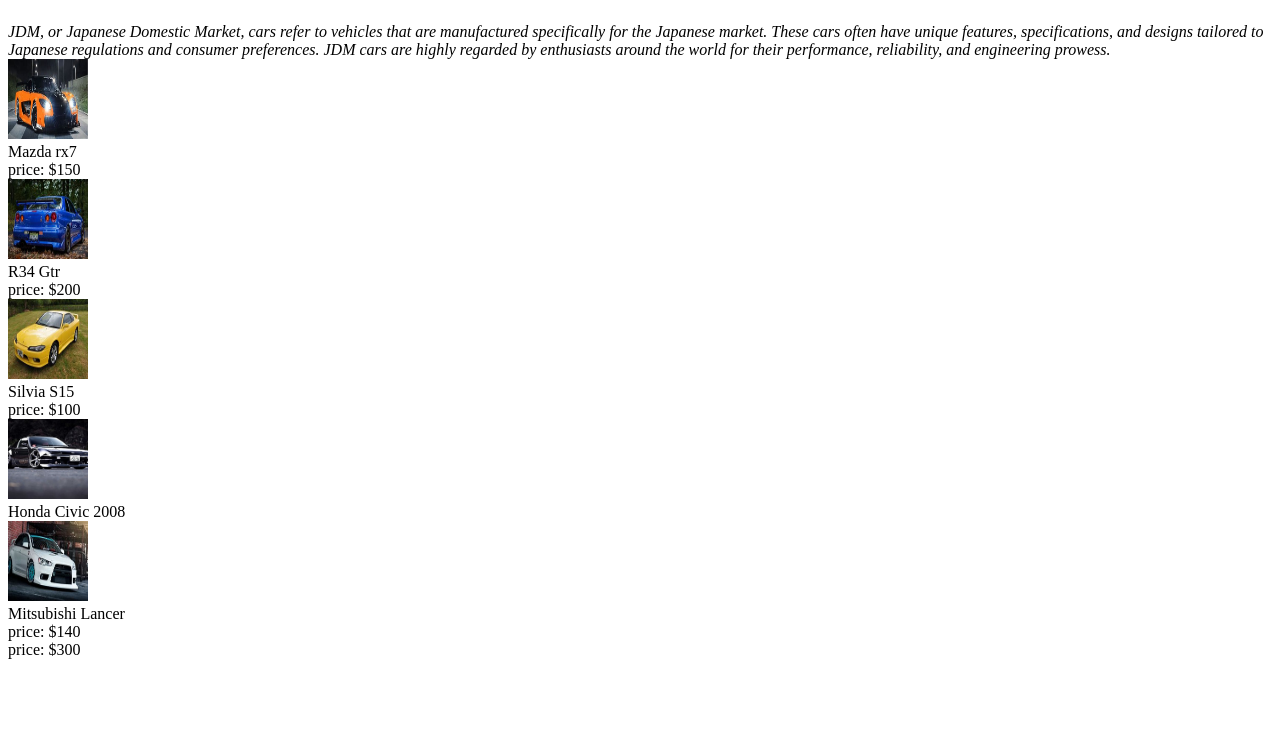
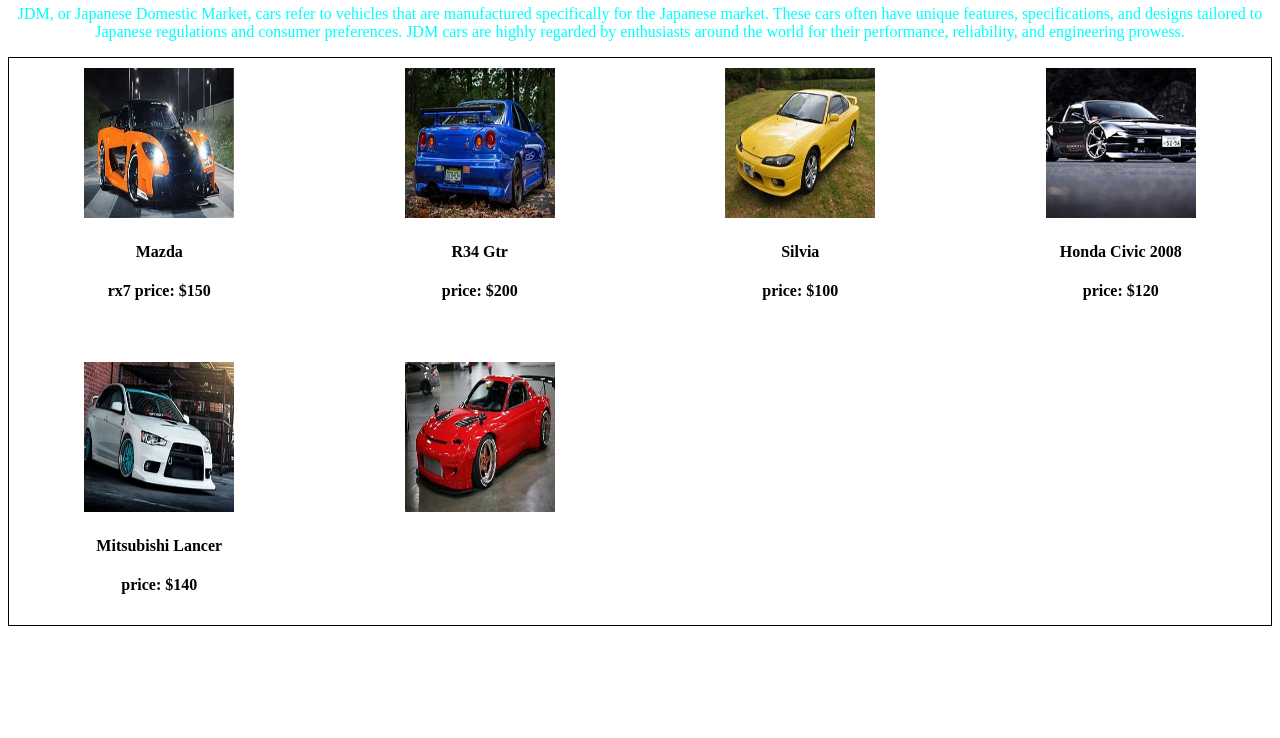
Before and after one commit to Rehanmominn/new-cars-task, a plain HTML site: page project.html in a window 1280 px wide. Shown: the part 62-800 px from the top of the page. Drawn offline with Linux system fonts and the light colour scheme.

Commit message:
remaining

```diff
--- a/project.css
+++ b/project.css
@@ -1,6 +1,38 @@
-@media only screen and (max-width: 1200px){
-    .div{
-        border: 1px solid black;
+.head{
+    text-align: center;
+    color: aqua;
+}
+.main2{
+    border: 1px solid black;
     display: grid;
-    grid-template-columns: auto auto auto;
-}}
+    grid-template-columns: auto auto auto auto;
+    grid-gap: 20px;
+    text-align: center;
+}
+.div1{
+    margin: 10px;
+}
+
+.a{
+    width: 150px;
+    height: 150px;
+}
+.b{
+    width: 150px;
+    height: 150px;
+}
+c.{
+    height: 150px;
+
+}
+d.{
+    height: 150px;
+    width: 150px;
+}
+
+/* @media only screen and (min-width: 1000px){
+    .div0{
+    border: 1px solid black;
+    display: grid;
+    grid-template-columns: auto auto auto auto;
+}} */
--- a/project.html
+++ b/project.html
@@ -5,40 +5,29 @@
     <meta charset="UTF-8">
     <meta name="viewport" content="width=device-width, initial-scale=1.0">
     <title>cars</title>
-    <link href="project.css" rel="stylesheet">
+    <link rel="stylesheet" href="project.css">
 </head>
 
 <body>
-    <section>
-        <div class="div">
-            <h1 class="heading">cars</h1><br />
-            <i>JDM, or Japanese Domestic Market, cars refer to vehicles that are manufactured specifically for the
+        <section class="main">
+            <div class="head"><h1>cars</h1>
+            <p>JDM, or Japanese Domestic Market, cars refer to vehicles that are manufactured specifically for the
                 Japanese market. These cars often have unique features, specifications, and designs tailored to Japanese
                 regulations and consumer preferences. JDM cars are highly regarded by enthusiasts around the world for
-                their performance, reliability, and engineering prowess.</i><br />
-            <div class="div1"><img src="assetsofproject/mazda.jpg" height="80px" width="80px"><br />Mazda
-                rx7<br />price: $150</div>
-            <div class="div2"> <img src="assetsofproject/r34 gtr.jpg" height="80px" width="80px"><br />R34
-                Gtr<br />price: $200</div>
-            <div class="div3"><img src="assetsofproject/silvia.jpg" height="80px" width="80px"><br />Silvia
-                S15<br />price: $100<br /></div>
-            <div class="div4"><img src="assetsofproject/honda.jpg" height="80px width=" 80px"><br /> Honda Civic
-                2008<br /></div>
-            <div class="div5"><img src="assetsofproject/mitsubishi.jpg" height="80px" width="80px"><br />Mitsubishi
-                Lancer<br />price: $140<br />price: $300</div>
-
-
-
-
-
-
-
-
-
-
-
-
-        </div>
+                their performance, reliability, and engineering prowess.</p></div>
+                <div class="main2">
+            <div class="div1"><img class="a" src="assetsofproject/mazda.jpg"><h4>Mazda</h4>
+                <h4>rx7 price: $150</h4></div>
+            <div class="div1"> <img class="a" src="assetsofproject/r34 gtr.jpg"><h4>R34
+                Gtr</h4> <h4>price: $200</h4></div>
+            <div class="div1"><img class="a" src="assetsofproject/silvia.jpg"><h4>Silvia</h4>
+                <h4> price: $100</h4></div>
+            <div class="div1"><img class="a" src="assetsofproject/honda.jpg"><h4> Honda Civic
+                2008</h4> <h4>price: $120</h4></div>
+            <div class="div1"><img class="a" src="assetsofproject/mitsubishi.jpg"><h4>Mitsubishi
+                Lancer</h4> <h4>price: $140</h4></div>
+                <div class="div1"><img class="a" src="assetsofproject/miata.jpg"</div>
+            </div>
     </section>
 
 </body>
```
Also changed, not shown: assetsofproject/mk2.jpg (added), assetsofproject/supra.jpg (added).
